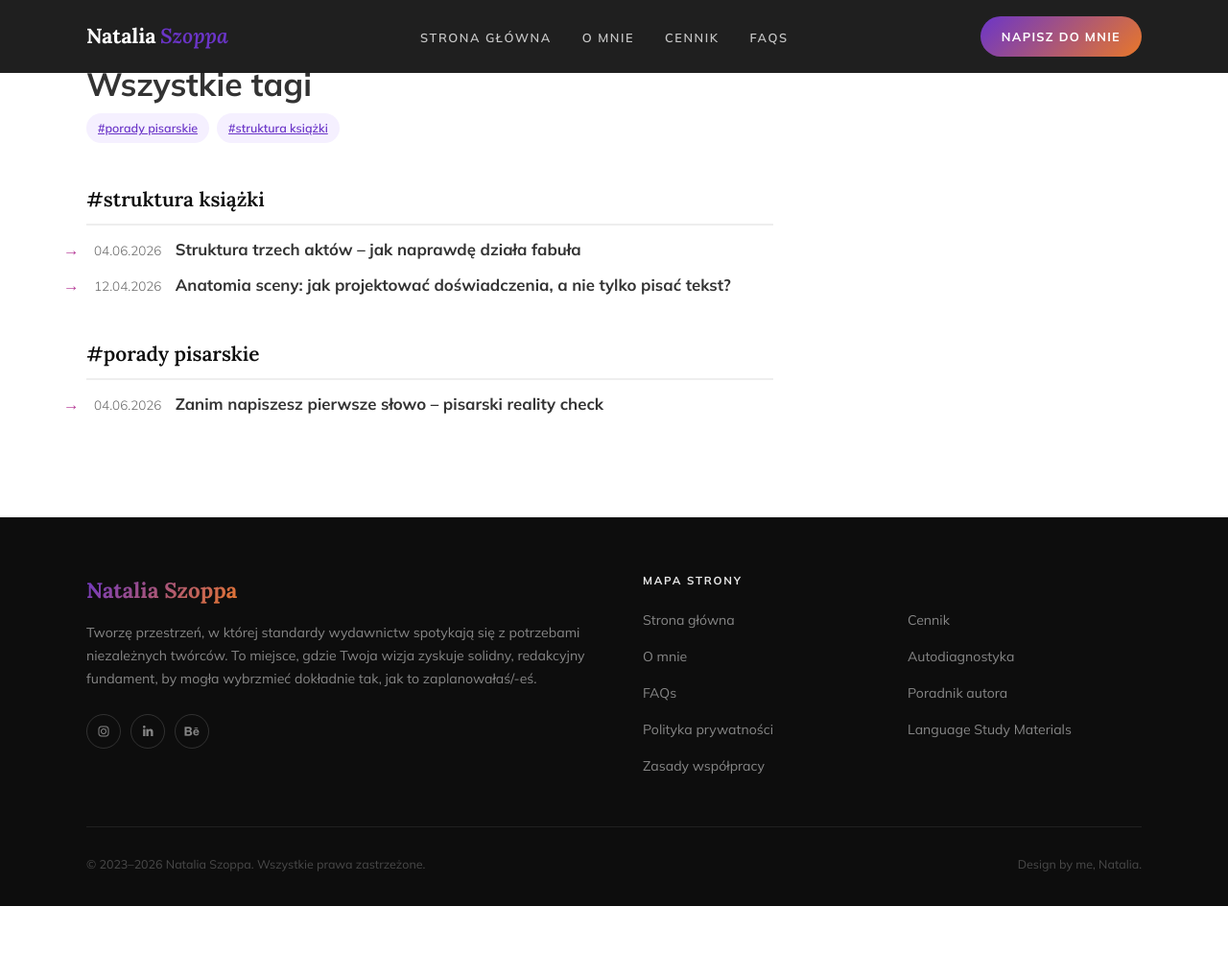
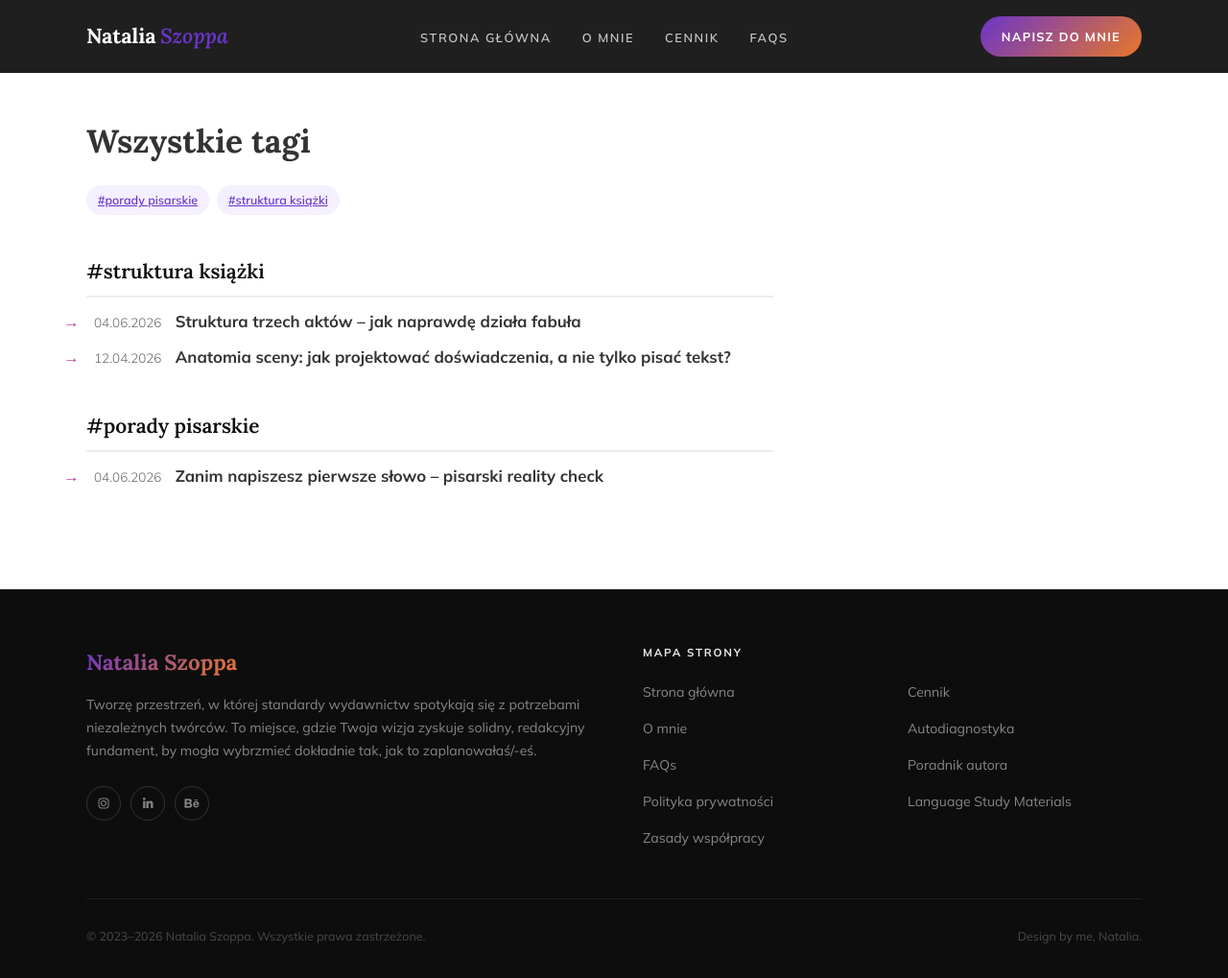
Before and after one commit to Bonnie00726/nataliaszoppa, a Jekyll site: the page built from tagi.html, in a window 1280 px wide and 1019 px high. Shown: the whole window at 96% size. Built offline with Jekyll 4.4.1, drawn with Linux system fonts in a browser that asks for light colours.

Commit message:
Update tagi.html

```diff
--- a/tagi.html
+++ b/tagi.html
@@ -5,8 +5,9 @@ permalink: /tagi.html
 ---
 <div class="blog-container">
     <main class="blog-content">
-        <h1>Wszystkie tagi</h1>
+        <h1 style="font-family: 'Lora', serif; margin-top: 60px; margin-bottom: 15px;">Wszystkie tagi</h1>
 
+        <!-- Chmura tagów na samej górze ułatwiająca nawigację -->
         <div class="tag-cloud" style="margin-bottom: 30px;">
             {% capture site_tags %}{% for tag in site.tags %}{{ tag[0] }}{% unless forloop.last %},{% endunless %}{% endfor %}{% endcapture %}
             {% assign tags_list = site_tags | split:',' | sort %}
@@ -15,6 +16,7 @@ permalink: /tagi.html
             {% endfor %}
         </div>
 
+        <!-- Lista postów przypisanych do konkretnych tagów -->
         {% for tag in site.tags %}
         <h3 id="{{ tag[0] | cgi_escape }}" style="margin-top: 40px; border-bottom: 2px solid #eee; padding-bottom: 5px;">#{{ tag[0] }}</h3>
         <ul style="list-style-type: none; padding-left: 0;">
```
